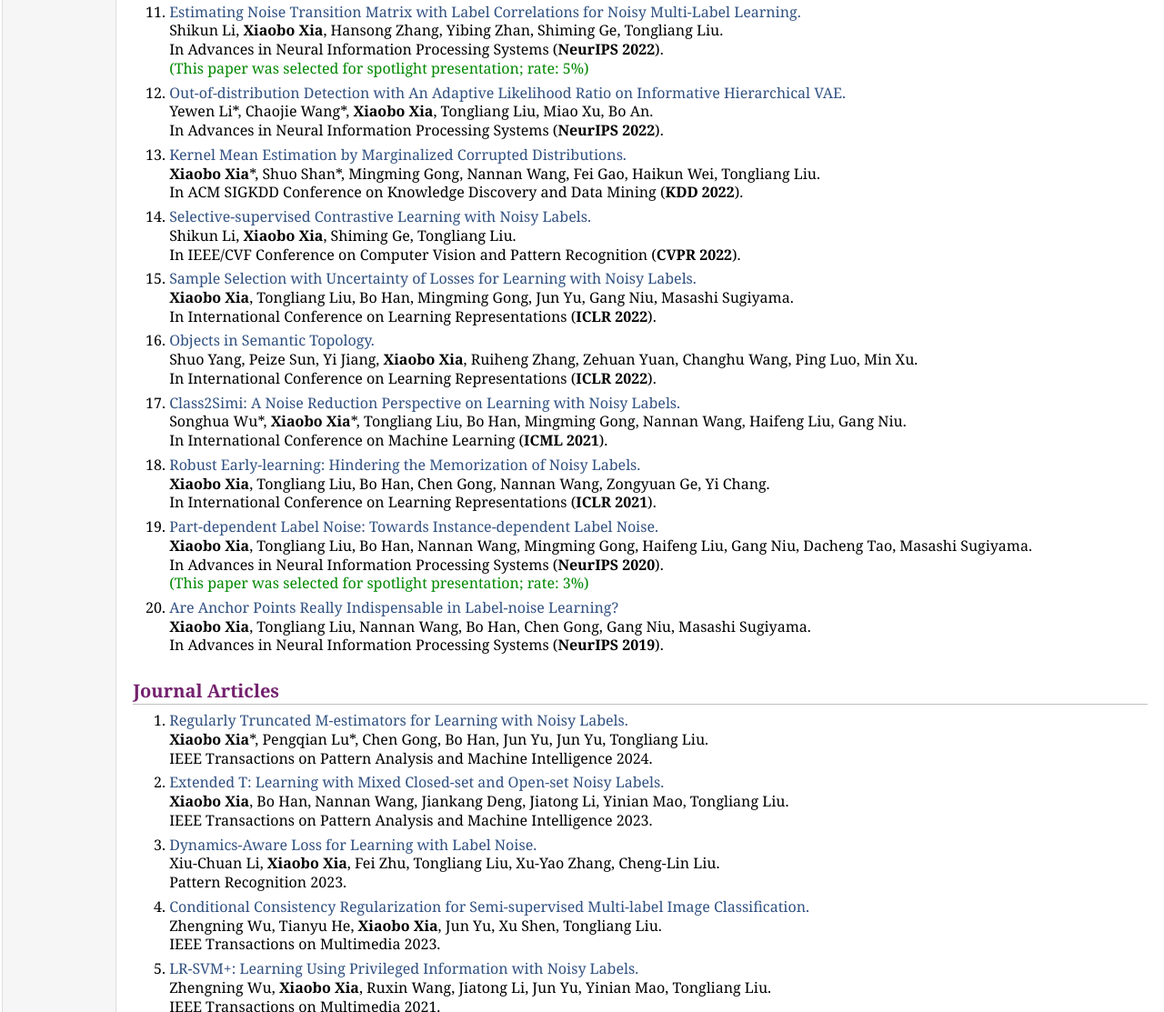
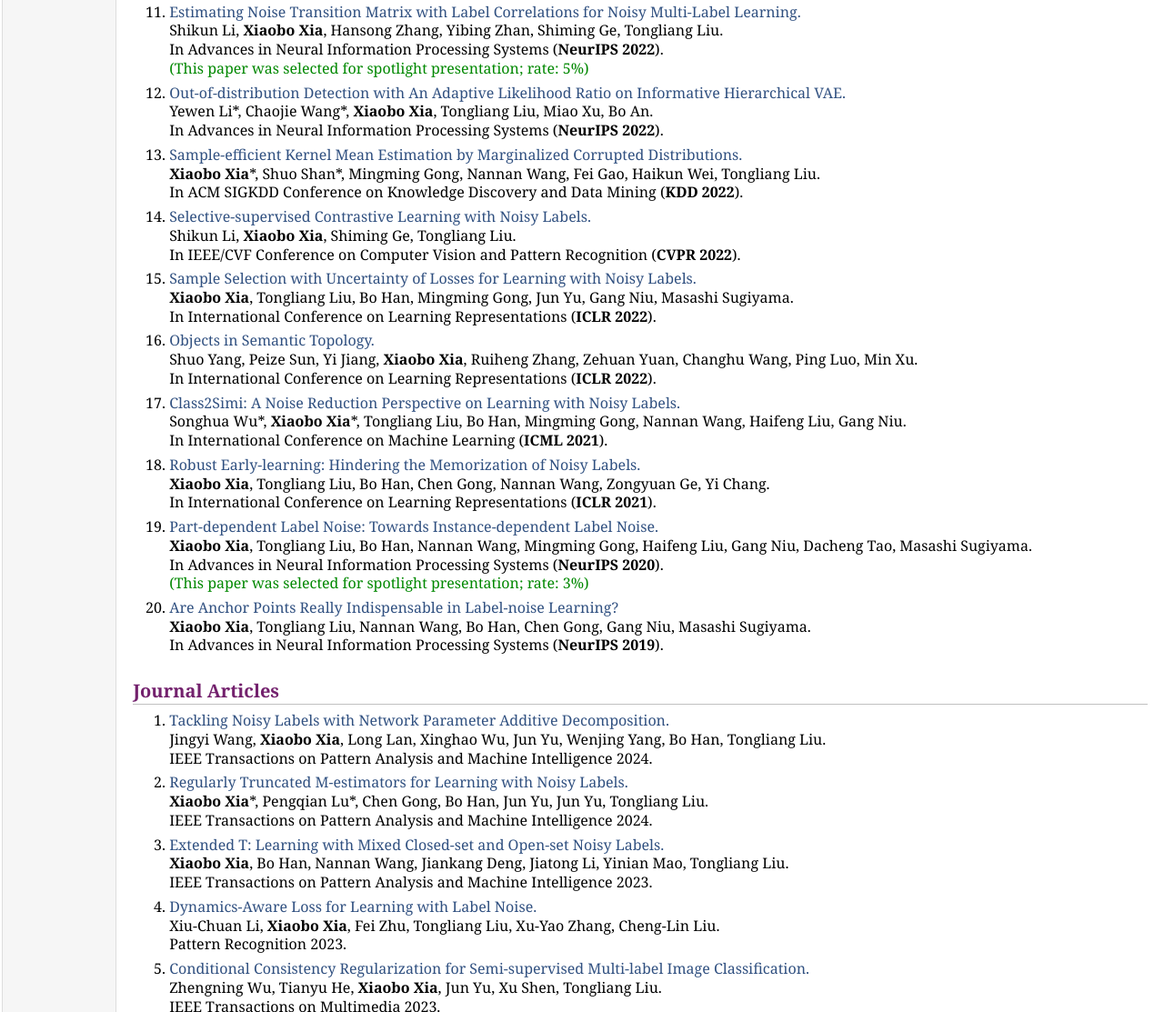
Before and after one commit to xiaoboxia/xiaoboxia.github.io, a plain HTML site: page publication.html in a window 1280 px wide. Shown: the part 1268-2381 px from the top of the page at 91% size. Drawn offline with nearby package versions, Linux system fonts and the light colour scheme; some packages are replaced by stand-ins of ours.

Commit message:
Update publication.html

```diff
--- a/publication.html
+++ b/publication.html
@@ -149,7 +149,7 @@ MathJax.Hub.Config({
 </p></li>
 
 <li><p>
-  <a href="https://web.archive.org/web/20220821014021id_/https://dl.acm.org/doi/pdf/10.1145/3534678.3539318" target="_blank">Kernel Mean Estimation by Marginalized Corrupted Distributions.</a> <br>
+  <a href="https://web.archive.org/web/20220821014021id_/https://dl.acm.org/doi/pdf/10.1145/3534678.3539318" target="_blank">Sample-efficient Kernel Mean Estimation by Marginalized Corrupted Distributions.</a> <br>
   <b>Xiaobo Xia</b>*, Shuo Shan*, Mingming Gong, Nannan Wang, Fei Gao, Haikun Wei, Tongliang Liu.<br>
   In ACM SIGKDD Conference on Knowledge Discovery and Data Mining (<b>KDD 2022</b>).
 </p></li>
@@ -204,6 +204,11 @@ MathJax.Hub.Config({
 
 <ol>
    <li><p>
+      <a href="" target="_blank">Tackling Noisy Labels with Network Parameter Additive Decomposition.</a> <br>
+      Jingyi Wang, <b>Xiaobo Xia</b>, Long Lan, Xinghao Wu, Jun Yu, Wenjing Yang, Bo Han, Tongliang Liu.<br>
+      IEEE Transactions on Pattern Analysis and Machine Intelligence 2024.
+  </p></li>
+   <li><p>
       <a href="https://arxiv.org/pdf/2309.00894.pdf" target="_blank">Regularly Truncated M-estimators for Learning with Noisy Labels.</a> <br>
       <b>Xiaobo Xia</b>*, Pengqian Lu*, Chen Gong, Bo Han, Jun Yu, Jun Yu, Tongliang Liu.<br>
       IEEE Transactions on Pattern Analysis and Machine Intelligence 2024.
```
